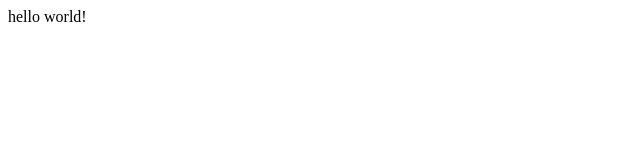
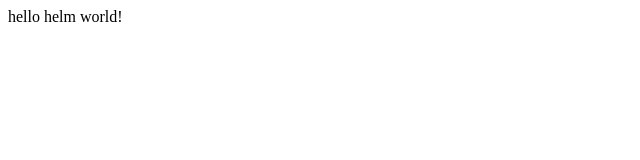
Before and after one commit to VirtualTech-DevOps/helm-hello, a plain HTML site: page app/index.html in a window 1280 px wide. Shown: the full height of the page, 0-640 px from the left. Drawn offline with Linux system fonts and the light colour scheme.

Commit message:
add string

```diff
--- a/app/index.html
+++ b/app/index.html
@@ -4,6 +4,6 @@
     <title>Hello</title>
   </head>
   <body>
-    hello world!
+    hello helm world!
   </body>
 </html>
```
